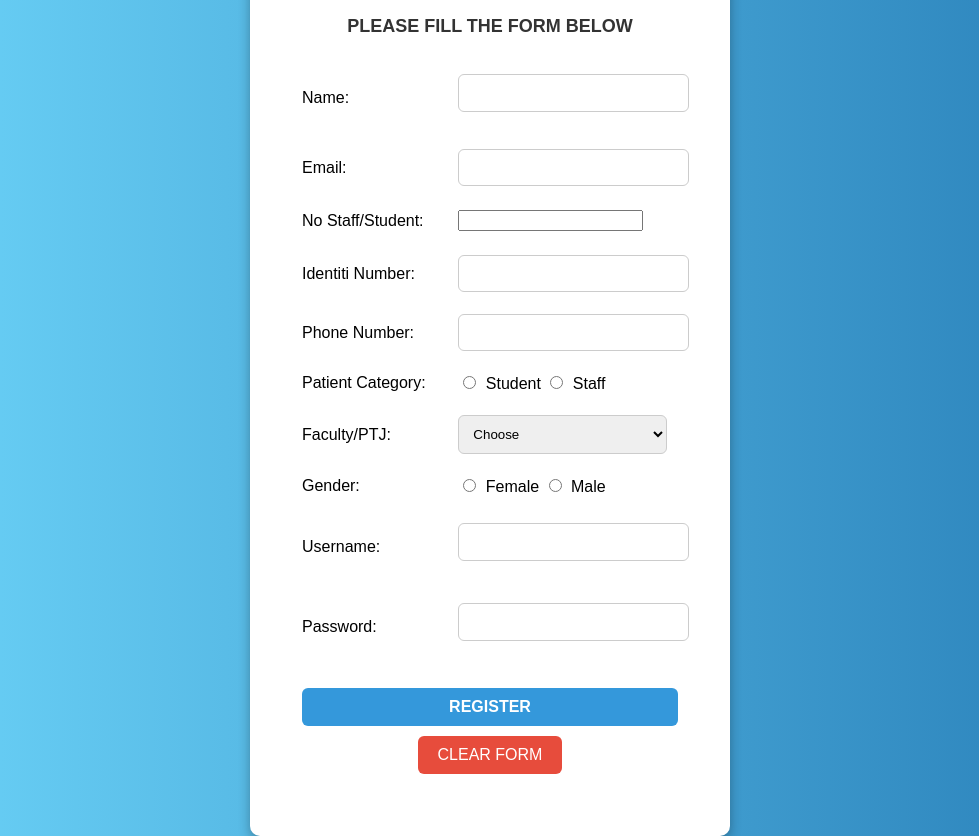
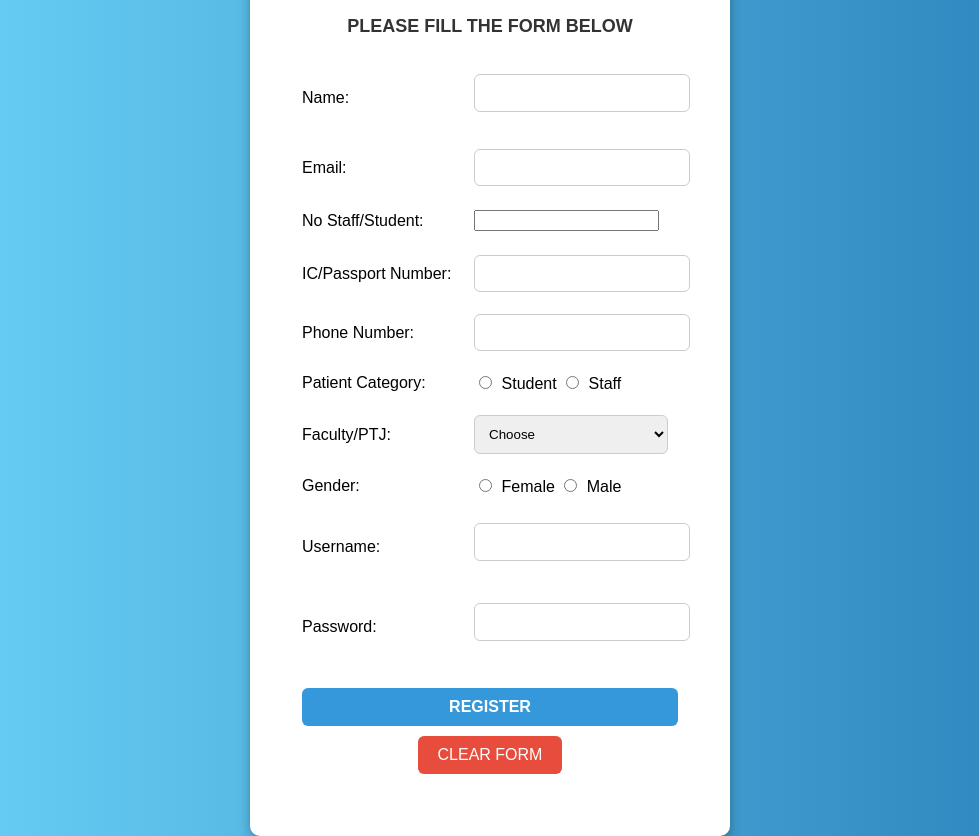
Before and after one commit to alifhiynn/Test-Toothease-, a PHP site: page /testoothease.php in a window 1280 px wide. Shown: the whole page, without its empty margins (150-1129 px from the left). Run offline with PHP 8.4, Linux system fonts and the light colour scheme.

Commit message:
tukar label

```diff
--- a/testoothease.php
+++ b/testoothease.php
@@ -74,7 +74,7 @@ if ($_SERVER["REQUEST_METHOD"] == "POST") {
         </tr>
         <tr>
           <tr>
-          <td>Identiti Number:</td>
+          <td>IC/Passport Number:</td>
           <td colspan="2"><input type="number" name="number" required /></td>
         </tr>
         <tr>
```
